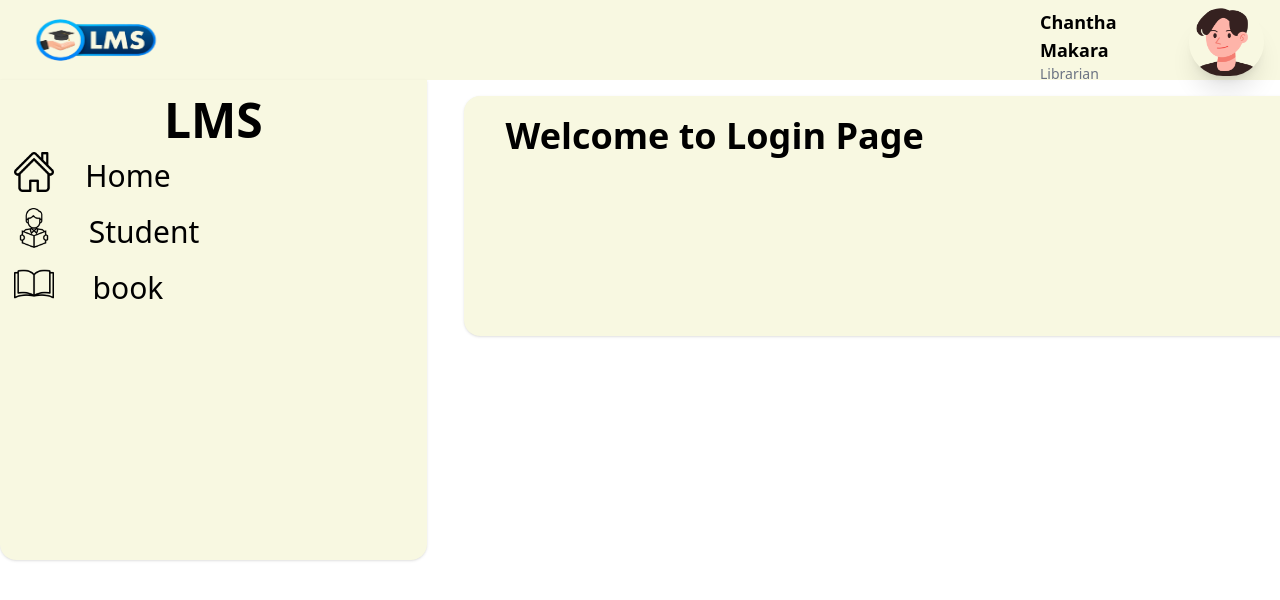
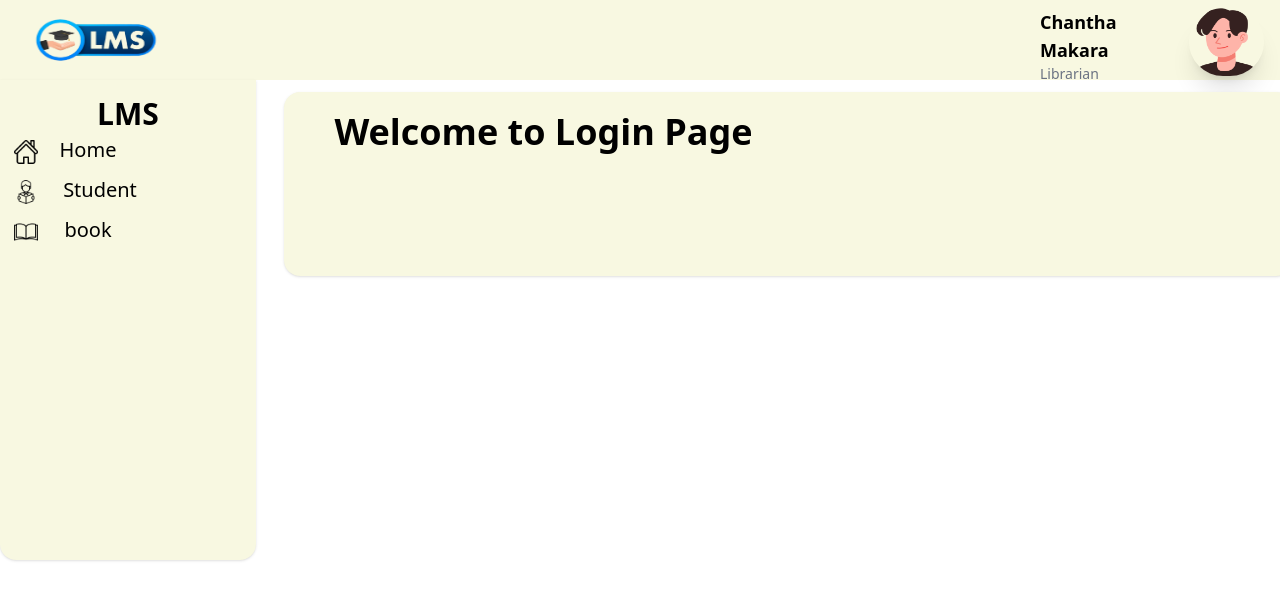
Before and after one commit to tith-sa/b8-librarysystem-g4, a Vue app: page / in a window 1280 px wide. Shown: the top 600 px of the page. Built offline with nearby package versions, Linux system fonts and the light colour scheme; the HTML template or start-up script is replaced by a standard one.

Commit message:
add layout dashboard

```diff
--- a/src/components/dashboard.vue
+++ b/src/components/dashboard.vue
@@ -6,23 +6,23 @@
 
 <template>
 
-    <div class=" w-1/3 h-[30rem] bg-[#F8F8E1] rounded-b-2xl shadow ">
+    <div class=" w-1/5 h-[30rem] bg-[#F8F8E1] rounded-b-2xl shadow ">
         <div class="flex justify-center">
-             <h1 class="text-5xl font-bold mt-4">LMS</h1>
+             <h1 class="text-3xl font-bold mt-4">LMS</h1>
         </div>
-        <div class="flex justify-between gap-16">
+        <div class="flex justify-between gap-2">
             <nav class="space-x-4 mb-6 ">
-            <router-link to="/home" class="w-96 px-3.5 py-2 relative rounded-xl inline-flex justify-start items-center gap-2.5 hover:bg-[#CFCECE]">
-                <img class="w-10 h-10" :src="home1" />
-                <div class="w-64 h-12 left-0 top-3.5 absolute text-center justify-center text-black text-3xl font-medium">Home</div>
+            <router-link to="/home" class="w-65 px-3.5 py-2 relative rounded-xl inline-flex justify-start items-center gap-2.5 hover:bg-[#CFCECE]">
+                <img class="w-6 h-6" :src="home1" />
+                <div class="w-64 h-12 -left-10 top-1 absolute text-center justify-center text-black text-xl font-medium">Home</div>
             </router-link>
-            <router-link to="/student" class="w-96 px-3.5 py-2 relative rounded-xl inline-flex justify-start items-center gap-2.5 hover:bg-[#CFCECE]">
-                <img class="w-10 h-10" :src="student1" />
-                <div class="w-64 h-12 left-4 top-3.5 absolute text-center justify-center text-black text-3xl font-medium">Student</div>
+            <router-link to="/student" class="w-65 px-3.5 py-2 relative rounded-xl inline-flex justify-start items-center gap-2.5 hover:bg-[#CFCECE]">
+                <img class="w-6 h-6" :src="student1" />
+                <div class="w-64 h-12 -left-7 top-1 absolute text-center justify-center text-black text-xl font-medium">Student</div>
             </router-link>
-            <router-link to="/book" class="w-96 px-3.5 py-2 relative rounded-xl inline-flex justify-start items-center gap-2.5 hover:bg-[#CFCECE]">
-                <img class="w-10 h-10" :src="book" />
-                <div class="w-64 h-12 left-0 top-3.5 absolute text-center justify-center text-black text-3xl font-medium">book</div>
+            <router-link to="/book" class="w-65 px-3.5 py-2 relative rounded-xl inline-flex justify-start items-center gap-2.5 hover:bg-[#CFCECE]">
+                <img class="w-6 h-6" :src="book" />
+                <div class="w-64 h-12 -left-10 top-1 absolute text-center justify-center text-black text-xl font-medium">book</div>
             </router-link>
             </nav>
             <router-view />
--- /dev/null
+++ b/src/components/layout-all.vue
@@ -0,0 +1,9 @@
+<script setup>
+    import Header from './header.vue';
+    import Dashboard from './dashboard.vue';
+</script>
+
+<template>
+    <Header />
+    <Dashboard />
+</template>
--- a/src/pages/Book.vue
+++ b/src/pages/Book.vue
@@ -4,8 +4,8 @@
 </script>
 
 <template>
-  <div class=" bg-[#F8F8E1] rounded-2xl shadow -mt-12">
-       <div class="w-[52rem] h-auto">
+  <div class=" bg-[#F8F8E1] rounded-2xl shadow -mt-10">
+       <div class="w-[63rem] h-auto">
         <div class="w-[90%] mx-auto mt-5">
           <h1 class="text-4xl font-bold">Welcome to Book page</h1>
         </div>
--- a/src/pages/Home.vue
+++ b/src/pages/Home.vue
@@ -4,8 +4,8 @@
 </script>
 
 <template>
-  <div class=" bg-[#F8F8E1] rounded-2xl shadow -mt-12">
-       <div class="w-[52rem] h-auto">
+  <div class=" bg-[#F8F8E1] rounded-2xl shadow -mt-10">
+       <div class="w-[63rem] h-auto">
         <div class="w-[90%] mx-auto mt-5">
           <h1 class="text-4xl font-bold">Welcome to Home page</h1>
         </div>
--- a/src/pages/Login.vue
+++ b/src/pages/Login.vue
@@ -4,8 +4,8 @@
 </script>
 
 <template>
-  <div class=" bg-[#F8F8E1] rounded-2xl shadow -mt-12">
-       <div class="w-[52rem] h-auto">
+  <div class=" bg-[#F8F8E1] rounded-2xl shadow -mt-10">
+       <div class="w-[63rem] h-auto">
         <div class="w-[90%] mx-auto mt-5">
           <h1 class="text-4xl font-bold">Welcome to Login Page</h1>
         </div>
--- a/src/pages/Student.vue
+++ b/src/pages/Student.vue
@@ -4,8 +4,8 @@
 </script>
 
 <template>
-  <div class=" bg-[#F8F8E1] rounded-2xl shadow -mt-12">
-       <div class="w-[52rem] h-auto">
+  <div class=" bg-[#F8F8E1] rounded-2xl shadow -mt-10">
+       <div class="w-[63rem] h-auto">
         <div class="w-[90%] mx-auto mt-5">
           <h1 class="text-4xl font-bold">Welcome to Students page</h1>
         </div>
```
Also changed, not shown: src/pages/Add-book.vue (added), src/pages/Add-student.vue (added).
